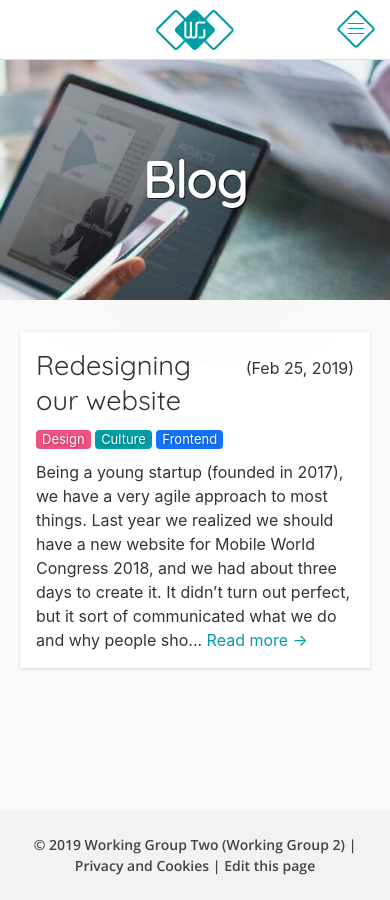
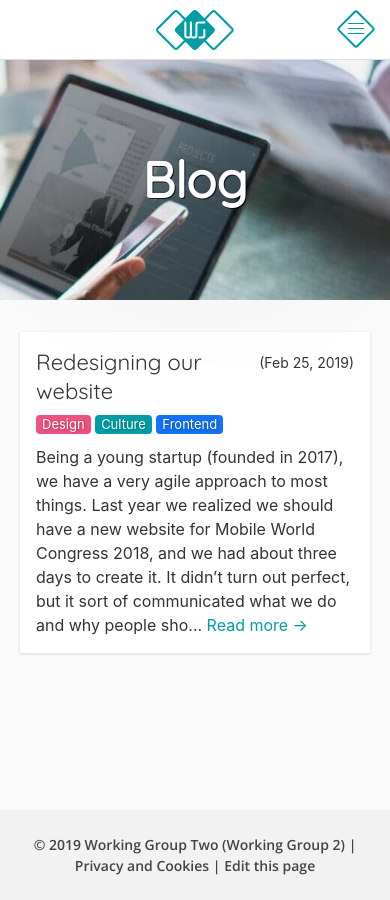
Before and after one commit to working-group-two/engineering-blog, a Jekyll site: the page built from pages/blog.md, in a window 390 px wide. Built offline with Jekyll 4.4.1, drawn with Linux system fonts in a browser that asks for light colours; nearby versions of some CDN libraries.

Commit message:
[css] Fix blog post overview on mobile

```diff
--- a/_sass/_blog.scss
+++ b/_sass/_blog.scss
@@ -43,3 +43,18 @@
     }
   }
 }
+
+@media(max-width: 639px) {
+  .blogpost {
+    header {
+      padding-right: 100px;
+      .date {
+        font-size: 14px;
+        line-height: 30px;
+      }
+      h2 {
+        font-size: 22px;
+      }
+    }
+  }
+}
--- a/pages/blog.md
+++ b/pages/blog.md
@@ -14,10 +14,10 @@ permalink: /blog
             <span class="date">
                 (<time datetime="{{ post.date | date_to_xmlschema }}" itemprop="datePublished">{{ post.date | date: "%b %-d, %Y" }}</time>)
             </span>
-            {% for tag in post.tags %}
-                <span class="tag {{tag}}">{{ tag }}</span>
-            {% endfor %}
         </header>
+        {% for tag in post.tags %}
+            <span class="tag {{tag}}">{{ tag }}</span>
+        {% endfor %}
         <p>{{ post.excerpt | strip_html | truncate: 300 }} <a href="{{ post.url }}">Read more →</a></p>
     </div>
 {% endfor %}
```
